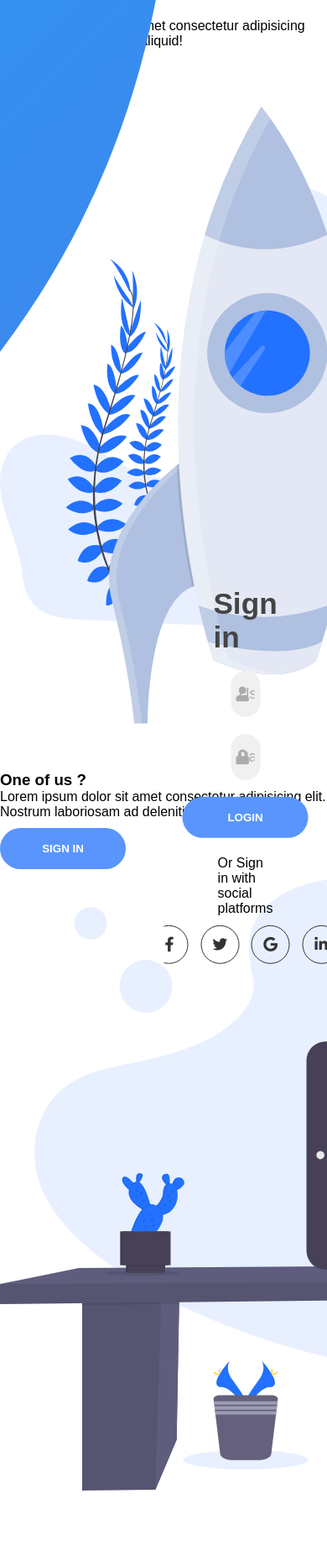
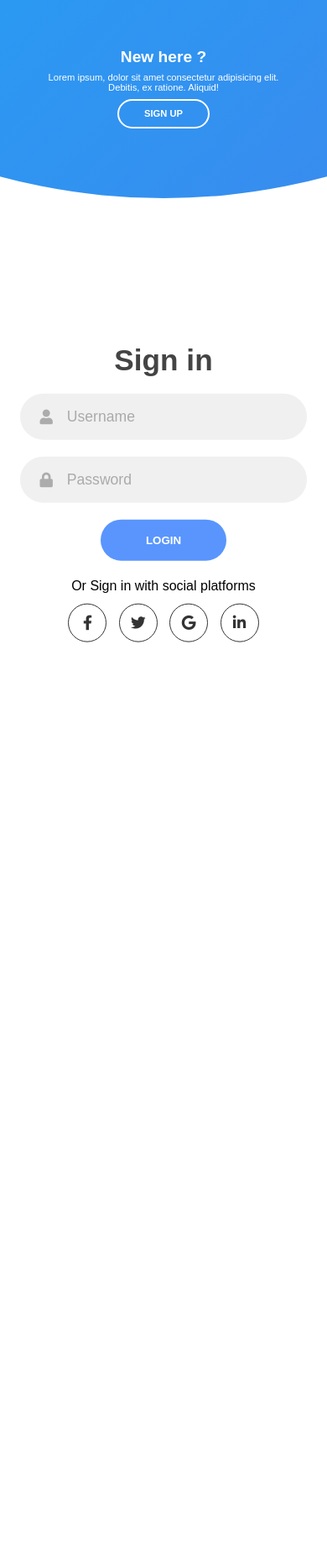
Before and after one commit to GitDano007/Trader-Pro, a web app: file public/signin.html in a window 390 px wide. Shown: the whole page at 84% size. After the commit the page ends 765 px from the top, so only its background shows below. Run offline with its HTML, style and script files only (its server is not run), Linux system fonts and the light colour scheme; some libraries are stand-ins or nearby versions.

Commit message:
Touching up login

```diff
--- a/public/signin.html
+++ b/public/signin.html
@@ -10,9 +10,9 @@
         integrity="sha384-Bfad6CLCknfcloXFOyFnlgtENryhrpZCe29RTifKEixXQZ38WheV+i/6YWSzkz3V" crossorigin="anonymous" />
 </head>
 
-<link rel="stylesheet" href="style.css" />
 <title>Sign in & Sign up Form</title>
 </head>
+
 <body>
     <div class="container">
         <div class="forms-container">
@@ -90,7 +90,7 @@
                         Sign up
                     </button>
                 </div>
-      <img src="img/log.svg" class="image" alt="" />
+                <img src="/img/log.svg" class="image" alt="" />
             </div>
             <div class="panel right-panel">
                 <div class="content">
@@ -103,11 +103,12 @@
                         Sign in
                     </button>
                 </div>
-      <img src="img/register.svg" class="image" alt="" />
+                <img src="/img/register.svg" class="image" alt="" />
             </div>
         </div>
     </div>
 
-<script src="app.js"></script>
+    <script src="/public/js/app.js"></script>
 </body>
+
 </html>
--- a/styles/signin.css
+++ b/styles/signin.css
@@ -155,3 +155,271 @@
     color: #4481eb;
     border-color: #4481eb;
 }
+
+
+.btn {
+    width: 150px;
+    background-color: #5995fd;
+    border: none;
+    outline: none;
+    height: 49px;
+    border-radius: 49px;
+    color: #fff;
+    text-transform: uppercase;
+    font-weight: 600;
+    margin: 10px 0;
+    cursor: pointer;
+    transition: 0.5s;
+  }
+
+  .btn:hover {
+    background-color: #4d84e2;
+  }
+  .panels-container {
+    position: absolute;
+    height: 100%;
+    width: 100%;
+    top: 0;
+    left: 0;
+    display: grid;
+    grid-template-columns: repeat(2, 1fr);
+  }
+
+  .container:before {
+    content: "";
+    position: absolute;
+    height: 2000px;
+    width: 2000px;
+    top: -10%;
+    right: 48%;
+    transform: translateY(-50%);
+    background-image: linear-gradient(-45deg, #4481eb 0%, #04befe 100%);
+    transition: 1.8s ease-in-out;
+    border-radius: 50%;
+    z-index: 6;
+  }
+
+  .image {
+    width: 100%;
+    transition: transform 1.1s ease-in-out;
+    transition-delay: 0.4s;
+  }
+
+  .panel {
+    display: flex;
+    flex-direction: column;
+    align-items: flex-end;
+    justify-content: space-around;
+    text-align: center;
+    z-index: 6;
+  }
+
+  .left-panel {
+    pointer-events: all;
+    padding: 3rem 17% 2rem 12%;
+  }
+
+  .right-panel {
+    pointer-events: none;
+    padding: 3rem 12% 2rem 17%;
+  }
+
+  .panel .content {
+    color: #fff;
+    transition: transform 0.9s ease-in-out;
+    transition-delay: 0.6s;
+  }
+
+  .panel h3 {
+    font-weight: 600;
+    line-height: 1;
+    font-size: 1.5rem;
+  }
+
+  .panel p {
+    font-size: 0.95rem;
+    padding: 0.7rem 0;
+  }
+
+  .btn.transparent {
+    margin: 0;
+    background: none;
+    border: 2px solid #fff;
+    width: 130px;
+    height: 41px;
+    font-weight: 600;
+    font-size: 0.8rem;
+  }
+
+  .right-panel .image,
+  .right-panel .content {
+    transform: translateX(800px);
+  }
+
+  /* ANIMATION */
+
+  .container.sign-up-mode:before {
+    transform: translate(100%, -50%);
+    right: 52%;
+  }
+
+  .container.sign-up-mode .left-panel .image,
+  .container.sign-up-mode .left-panel .content {
+    transform: translateX(-800px);
+  }
+
+  .container.sign-up-mode .signin-signup {
+    left: 25%;
+  }
+
+  .container.sign-up-mode form.sign-up-form {
+    opacity: 1;
+    z-index: 2;
+  }
+
+  .container.sign-up-mode form.sign-in-form {
+    opacity: 0;
+    z-index: 1;
+  }
+
+  .container.sign-up-mode .right-panel .image,
+  .container.sign-up-mode .right-panel .content {
+    transform: translateX(0%);
+  }
+
+  .container.sign-up-mode .left-panel {
+    pointer-events: none;
+  }
+
+  .container.sign-up-mode .right-panel {
+    pointer-events: all;
+  }
+
+  @media (max-width: 870px) {
+    .container {
+      min-height: 800px;
+      height: 100vh;
+    }
+    .signin-signup {
+      width: 100%;
+      top: 95%;
+      transform: translate(-50%, -100%);
+      transition: 1s 0.8s ease-in-out;
+    }
+
+    .signin-signup,
+    .container.sign-up-mode .signin-signup {
+      left: 50%;
+    }
+
+    .panels-container {
+      grid-template-columns: 1fr;
+      grid-template-rows: 1fr 2fr 1fr;
+    }
+
+    .panel {
+      flex-direction: row;
+      justify-content: space-around;
+      align-items: center;
+      padding: 2.5rem 8%;
+      grid-column: 1 / 2;
+    }
+
+    .right-panel {
+      grid-row: 3 / 4;
+    }
+
+    .left-panel {
+      grid-row: 1 / 2;
+    }
+
+    .image {
+      width: 200px;
+      transition: transform 0.9s ease-in-out;
+      transition-delay: 0.6s;
+    }
+
+    .panel .content {
+      padding-right: 15%;
+      transition: transform 0.9s ease-in-out;
+      transition-delay: 0.8s;
+    }
+
+    .panel h3 {
+      font-size: 1.2rem;
+    }
+
+    .panel p {
+      font-size: 0.7rem;
+      padding: 0.5rem 0;
+    }
+
+    .btn.transparent {
+      width: 110px;
+      height: 35px;
+      font-size: 0.7rem;
+    }
+
+    .container:before {
+      width: 1500px;
+      height: 1500px;
+      transform: translateX(-50%);
+      left: 30%;
+      bottom: 68%;
+      right: initial;
+      top: initial;
+      transition: 2s ease-in-out;
+    }
+
+    .container.sign-up-mode:before {
+      transform: translate(-50%, 100%);
+      bottom: 32%;
+      right: initial;
+    }
+
+    .container.sign-up-mode .left-panel .image,
+    .container.sign-up-mode .left-panel .content {
+      transform: translateY(-300px);
+    }
+
+    .container.sign-up-mode .right-panel .image,
+    .container.sign-up-mode .right-panel .content {
+      transform: translateY(0px);
+    }
+
+    .right-panel .image,
+    .right-panel .content {
+      transform: translateY(300px);
+    }
+
+    .container.sign-up-mode .signin-signup {
+      top: 5%;
+      transform: translate(-50%, 0);
+    }
+  }
+
+  @media (max-width: 570px) {
+    form {
+      padding: 0 1.5rem;
+    }
+
+    .image {
+      display: none;
+    }
+    .panel .content {
+      padding: 0.5rem 1rem;
+    }
+    .container {
+      padding: 1.5rem;
+    }
+
+    .container:before {
+      bottom: 72%;
+      left: 50%;
+    }
+
+    .container.sign-up-mode:before {
+      bottom: 28%;
+      left: 50%;
+    }
+  }
```
Also changed, not shown: public/js/app.js (renamed from app.js). Lines whose indentation alone changed are shown as unchanged.
